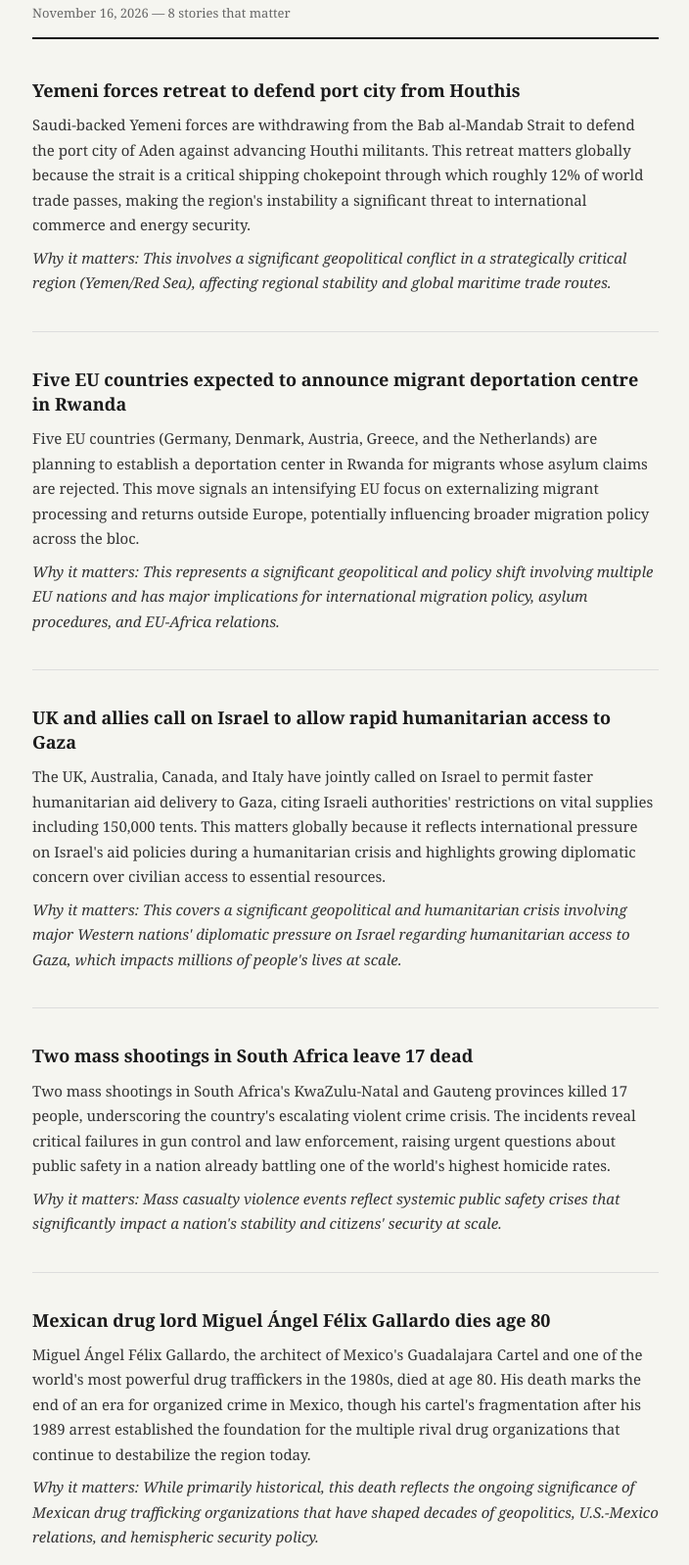
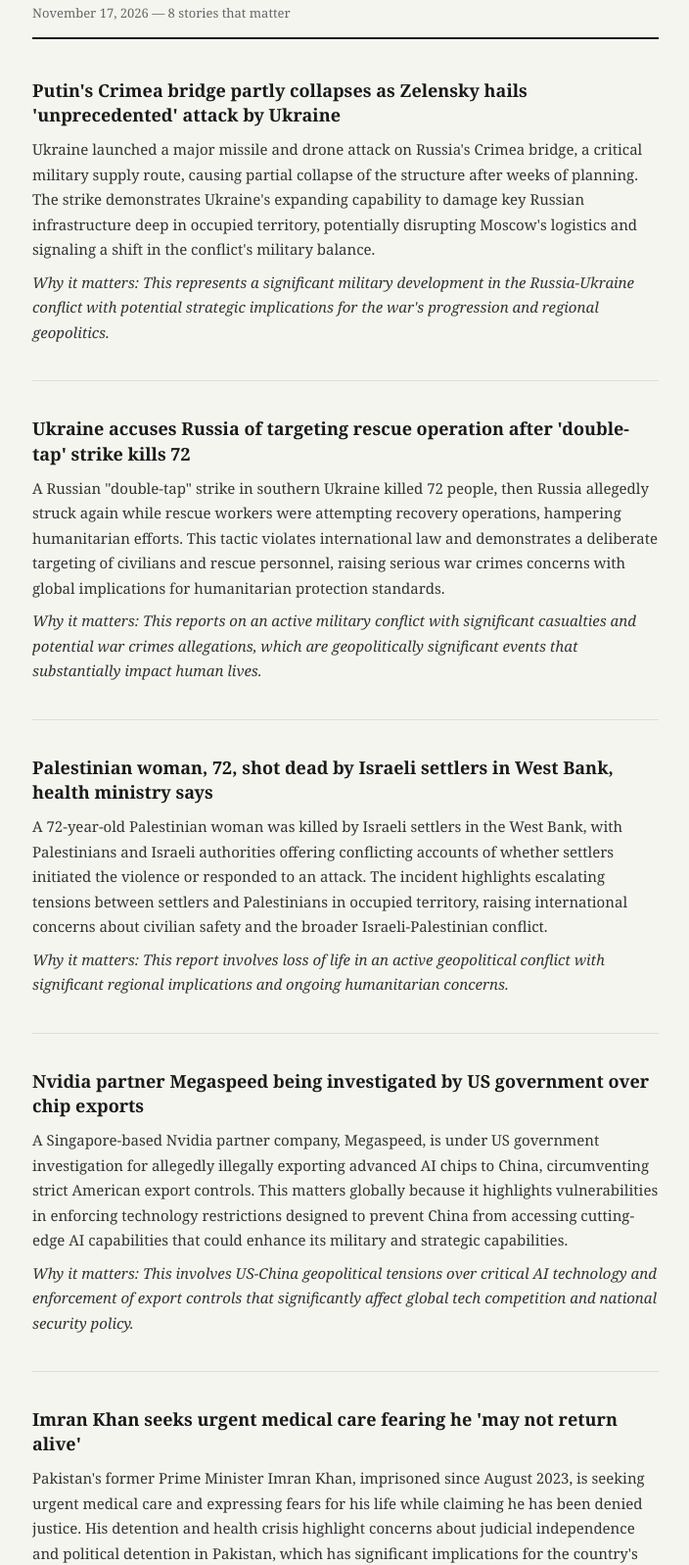
Before and after one commit to bm1815/essential-news, a plain HTML site: page index.html in a window 1280 px wide. Shown: the part 80-1677 px from the top of the page at 98% size, without its empty margins (287-991 px from the left). Drawn offline with Linux system fonts and the light colour scheme.

Commit message:
Update news 2026-11-17

```diff
--- a/index.html
+++ b/index.html
@@ -86,56 +86,56 @@
 
     <header>
         <h1>Essential News</h1>
-        <p>November 16, 2026 — 8 stories that matter</p>
+        <p>November 17, 2026 — 8 stories that matter</p>
     </header>
 
 
     <div class="story">
-        <h2><a href="https://www.bbc.co.uk/news/articles/cqvg2xgyvnjpo?at_medium=RSS&at_campaign=rss" target="_blank">Yemeni forces retreat to defend port city from Houthis</a></h2>
-        <p>Saudi-backed Yemeni forces are withdrawing from the Bab al-Mandab Strait to defend the port city of Aden against advancing Houthi militants. This retreat matters globally because the strait is a critical shipping chokepoint through which roughly 12% of world trade passes, making the region's instability a significant threat to international commerce and energy security.</p>
-        <p class="reason">Why it matters: This involves a significant geopolitical conflict in a strategically critical region (Yemen/Red Sea), affecting regional stability and global maritime trade routes.</p>
+        <h2><a href="https://www.bbc.co.uk/news/articles/cw772jk4rvmxo?at_medium=RSS&at_campaign=rss" target="_blank">Putin's Crimea bridge partly collapses as Zelensky hails 'unprecedented' attack by Ukraine</a></h2>
+        <p>Ukraine launched a major missile and drone attack on Russia's Crimea bridge, a critical military supply route, causing partial collapse of the structure after weeks of planning. The strike demonstrates Ukraine's expanding capability to damage key Russian infrastructure deep in occupied territory, potentially disrupting Moscow's logistics and signaling a shift in the conflict's military balance.</p>
+        <p class="reason">Why it matters: This represents a significant military development in the Russia-Ukraine conflict with potential strategic implications for the war's progression and regional geopolitics.</p>
     </div>
 
     <div class="story">
-        <h2><a href="https://www.bbc.co.uk/news/articles/cw987343352go?at_medium=RSS&at_campaign=rss" target="_blank">Five EU countries expected to announce migrant deportation centre in Rwanda</a></h2>
-        <p>Five EU countries (Germany, Denmark, Austria, Greece, and the Netherlands) are planning to establish a deportation center in Rwanda for migrants whose asylum claims are rejected. This move signals an intensifying EU focus on externalizing migrant processing and returns outside Europe, potentially influencing broader migration policy across the bloc.</p>
-        <p class="reason">Why it matters: This represents a significant geopolitical and policy shift involving multiple EU nations and has major implications for international migration policy, asylum procedures, and EU-Africa relations.</p>
+        <h2><a href="https://www.bbc.co.uk/news/articles/c30rk8x5g80qo?at_medium=RSS&at_campaign=rss" target="_blank">Ukraine accuses Russia of targeting rescue operation after 'double-tap' strike kills 72</a></h2>
+        <p>A Russian "double-tap" strike in southern Ukraine killed 72 people, then Russia allegedly struck again while rescue workers were attempting recovery operations, hampering humanitarian efforts. This tactic violates international law and demonstrates a deliberate targeting of civilians and rescue personnel, raising serious war crimes concerns with global implications for humanitarian protection standards.</p>
+        <p class="reason">Why it matters: This reports on an active military conflict with significant casualties and potential war crimes allegations, which are geopolitically significant events that substantially impact human lives.</p>
     </div>
 
     <div class="story">
-        <h2><a href="https://www.bbc.co.uk/news/articles/cwm2mllj1pp8o?at_medium=RSS&at_campaign=rss" target="_blank">UK and allies call on Israel to allow rapid humanitarian access to Gaza</a></h2>
-        <p>The UK, Australia, Canada, and Italy have jointly called on Israel to permit faster humanitarian aid delivery to Gaza, citing Israeli authorities' restrictions on vital supplies including 150,000 tents. This matters globally because it reflects international pressure on Israel's aid policies during a humanitarian crisis and highlights growing diplomatic concern over civilian access to essential resources.</p>
-        <p class="reason">Why it matters: This covers a significant geopolitical and humanitarian crisis involving major Western nations' diplomatic pressure on Israel regarding humanitarian access to Gaza, which impacts millions of people's lives at scale.</p>
+        <h2><a href="https://www.bbc.co.uk/news/articles/cqrlg377638yo?at_medium=RSS&at_campaign=rss" target="_blank">Palestinian woman, 72, shot dead by Israeli settlers in West Bank, health ministry says</a></h2>
+        <p>A 72-year-old Palestinian woman was killed by Israeli settlers in the West Bank, with Palestinians and Israeli authorities offering conflicting accounts of whether settlers initiated the violence or responded to an attack. The incident highlights escalating tensions between settlers and Palestinians in occupied territory, raising international concerns about civilian safety and the broader Israeli-Palestinian conflict.</p>
+        <p class="reason">Why it matters: This report involves loss of life in an active geopolitical conflict with significant regional implications and ongoing humanitarian concerns.</p>
     </div>
 
     <div class="story">
-        <h2><a href="https://www.bbc.co.uk/news/articles/c8y5x3n4kywpo?at_medium=RSS&at_campaign=rss" target="_blank">Two mass shootings in South Africa leave 17 dead</a></h2>
-        <p>Two mass shootings in South Africa's KwaZulu-Natal and Gauteng provinces killed 17 people, underscoring the country's escalating violent crime crisis. The incidents reveal critical failures in gun control and law enforcement, raising urgent questions about public safety in a nation already battling one of the world's highest homicide rates.</p>
-        <p class="reason">Why it matters: Mass casualty violence events reflect systemic public safety crises that significantly impact a nation's stability and citizens' security at scale.</p>
+        <h2><a href="https://www.bbc.co.uk/news/articles/cmn504nq5033o?at_medium=RSS&at_campaign=rss" target="_blank">Nvidia partner Megaspeed being investigated by US government over chip exports</a></h2>
+        <p>A Singapore-based Nvidia partner company, Megaspeed, is under US government investigation for allegedly illegally exporting advanced AI chips to China, circumventing strict American export controls. This matters globally because it highlights vulnerabilities in enforcing technology restrictions designed to prevent China from accessing cutting-edge AI capabilities that could enhance its military and strategic capabilities.</p>
+        <p class="reason">Why it matters: This involves US-China geopolitical tensions over critical AI technology and enforcement of export controls that significantly affect global tech competition and national security policy.</p>
     </div>
 
     <div class="story">
-        <h2><a href="https://www.bbc.co.uk/news/articles/c51k9nkwrndxo?at_medium=RSS&at_campaign=rss" target="_blank">Mexican drug lord Miguel Ángel Félix Gallardo dies age 80</a></h2>
-        <p>Miguel Ángel Félix Gallardo, the architect of Mexico's Guadalajara Cartel and one of the world's most powerful drug traffickers in the 1980s, died at age 80. His death marks the end of an era for organized crime in Mexico, though his cartel's fragmentation after his 1989 arrest established the foundation for the multiple rival drug organizations that continue to destabilize the region today.</p>
-        <p class="reason">Why it matters: While primarily historical, this death reflects the ongoing significance of Mexican drug trafficking organizations that have shaped decades of geopolitics, U.S.-Mexico relations, and hemispheric security policy.</p>
+        <h2><a href="https://www.bbc.co.uk/news/articles/cr894xq5yeyko?at_medium=RSS&at_campaign=rss" target="_blank">Imran Khan seeks urgent medical care fearing he 'may not return alive'</a></h2>
+        <p>Pakistan's former Prime Minister Imran Khan, imprisoned since August 2023, is seeking urgent medical care and expressing fears for his life while claiming he has been denied justice. His detention and health crisis highlight concerns about judicial independence and political detention in Pakistan, which has significant implications for the country's democratic stability and international human rights scrutiny.</p>
+        <p class="reason">Why it matters: This involves a major political figure in Pakistan facing potential health crisis in custody, raising concerns about rule of law and human rights that could affect Pakistan's political stability and international relations.</p>
     </div>
 
     <div class="story">
-        <h2><a href="https://www.bbc.co.uk/news/articles/cx5y1pzr9604o?at_medium=RSS&at_campaign=rss" target="_blank">Clothing factories shut in Bangladesh as workers strike over pay</a></h2>
-        <p>Workers at Bangladeshi clothing factories have shut down operations through strikes demanding a minimum monthly wage of 30,000 taka (£182), significantly higher than current pay rates. This matters globally because Bangladesh supplies garments to major Western retailers, so the disruption threatens international supply chains and highlights persistent labor rights issues in a critical manufacturing hub.</p>
-        <p class="reason">Why it matters: Bangladesh's garment industry is a major global supply chain affecting millions of workers and international fashion markets, making labor disputes and wage negotiations economically significant at scale.</p>
+        <h2><a href="https://www.bbc.co.uk/news/articles/c6ly7g5lx7gyo?at_medium=RSS&at_campaign=rss" target="_blank">Gunmen kill Costa Rican journalist who reported on drugs trade</a></h2>
+        <p>A Costa Rican journalist was killed by gunmen for reporting on connections between drug trafficking organizations and high-ranking officials in Costa Rica. The murder represents a critical threat to press freedom and efforts to expose corruption in Central America's drug trade.</p>
+        <p class="reason">Why it matters: The killing of a journalist investigating drug trafficking and corruption represents a significant threat to press freedom, rule of law, and organized crime's influence over state institutions in Central America.</p>
     </div>
 
     <div class="story">
-        <h2><a href="https://www.bbc.co.uk/news/articles/c6m25zg88k45o?at_medium=RSS&at_campaign=rss" target="_blank">Zelensky urges US and Musk to lift Starlink restrictions and be on 'right side of history'</a></h2>
-        <p>Ukrainian President Zelensky is requesting that the US and Elon Musk remove restrictions on Starlink internet service, claiming that reduced connectivity is hampering Ukraine's ability to defend against Russian military operations. This matters globally because Ukraine's military effectiveness against a major power directly impacts broader geopolitical stability and the precedent for resisting territorial aggression.</p>
-        <p class="reason">Why it matters: This concerns an ongoing geopolitical conflict with military implications, where critical infrastructure access directly impacts Ukraine's ability to defend against Russian attacks.</p>
+        <h2><a href="https://www.bbc.co.uk/news/articles/c60evw20qe47o?at_medium=RSS&at_campaign=rss" target="_blank">Japan sends up jets after alleged Russian incursion of its airspace</a></h2>
+        <p>Japan scrambled fighter jets after Russian military aircraft allegedly entered its airspace, in an incident that also involved similar Russian incursions near Taiwan and South Korea. The coordinated Russian activity across multiple East Asian nations signals increased military assertiveness in the region and heightens tensions among U.S.-aligned allies during broader geopolitical instability.</p>
+        <p class="reason">Why it matters: This involves geopolitical tensions and military incursions by a major power near multiple U.S. allies in a strategically critical region, signaling escalating international security concerns.</p>
     </div>
 
     <div class="story">
-        <h2><a href="https://www.dw.com/en/jordan-bans-telegram-app-over-radicalisation-claims/a-79956706?maca=en-rss-en-world-4025-rdf" target="_blank">Jordan bans Telegram app over 'radicalisation' claims</a></h2>
-        <p>Jordan banned the Telegram messaging app after a deadly church attack killed seven people, citing concerns about radicalization on the platform. Iraq subsequently imposed a partial ban to pressure Telegram into reviewing its content moderation policies, signaling growing regional pressure on tech companies to address extremism.</p>
-        <p class="reason">Why it matters: This represents a significant geopolitical and policy development involving government censorship of a major communication platform in the Middle East, with potential implications for digital rights, regional security policy, and international tech governance.</p>
+        <h2><a href="https://www.bbc.co.uk/news/articles/crq5vl1l6z2po?at_medium=RSS&at_campaign=rss" target="_blank">Mozambique opposition leader faces trial over deadly 2024 election unrest</a></h2>
+        <p>Mozambique's opposition leader Venâncio Mondlane is being tried for his role in 2024 post-election protests that resulted in hundreds of deaths. The case matters globally because it reflects ongoing tensions over election integrity in Africa and raises concerns about how governments prosecute political opposition during civil unrest.</p>
+        <p class="reason">Why it matters: This involves a major geopolitical and rule-of-law issue in a significant African nation, with mass casualties and potential democratic instability stemming from disputed elections.</p>
     </div>
 
 
```
